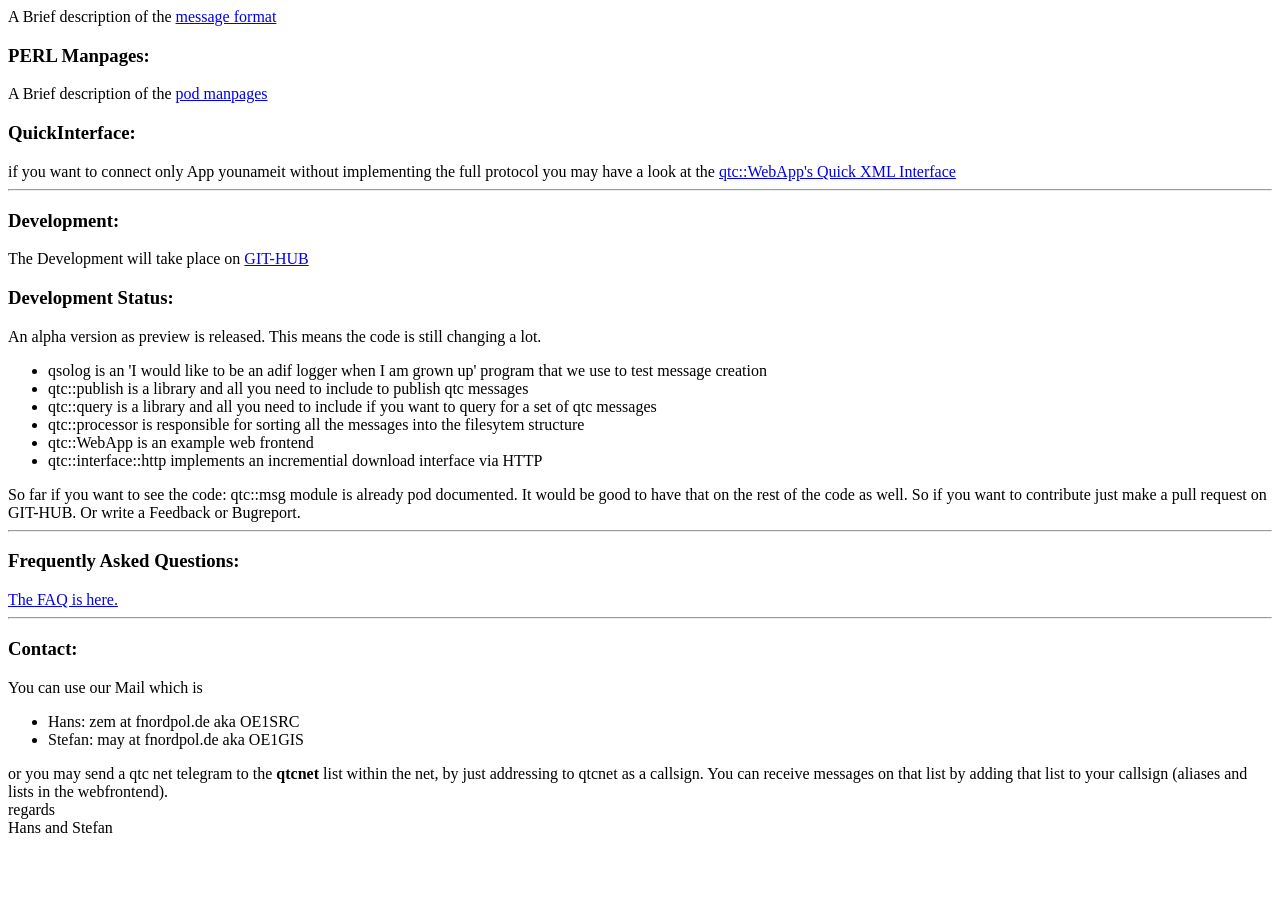
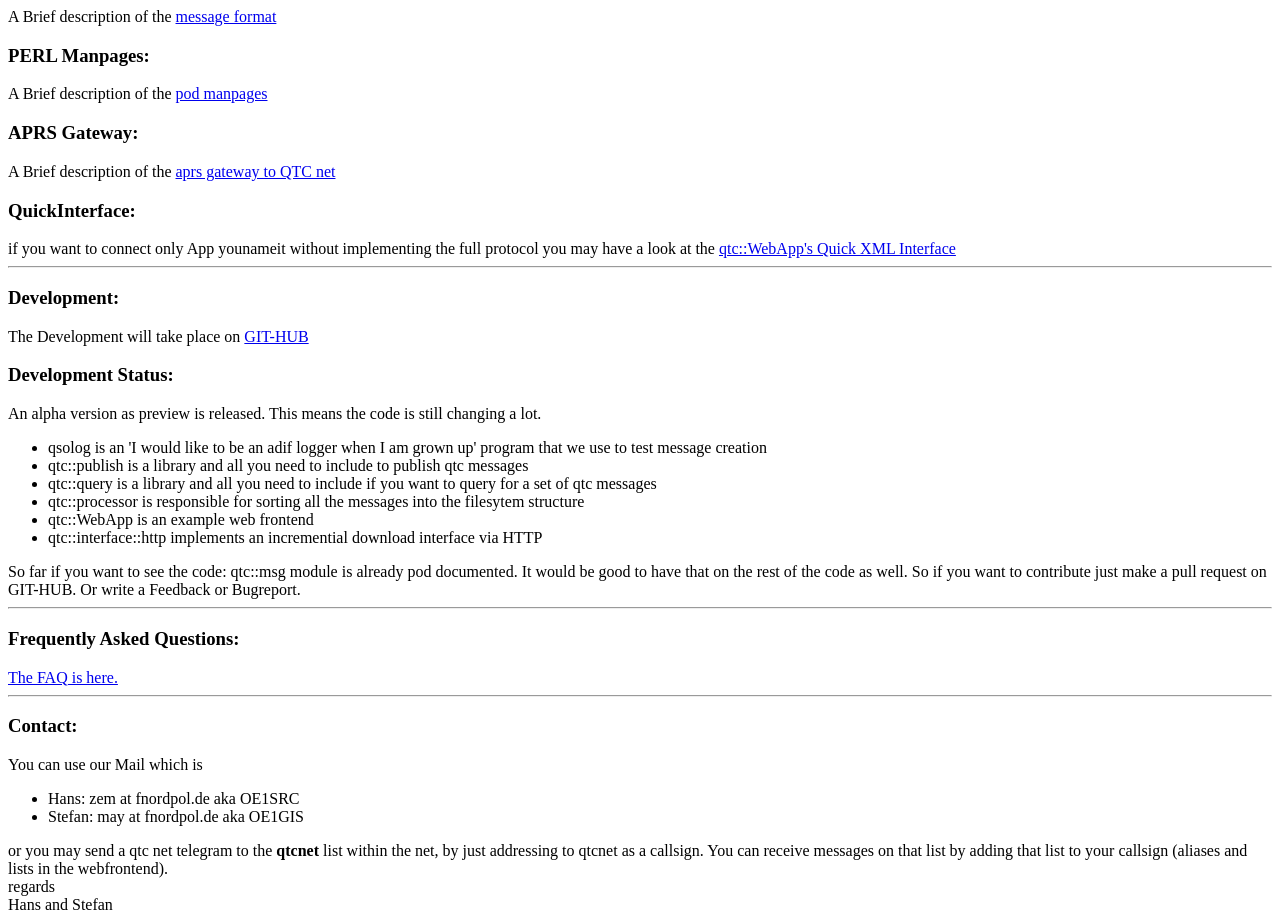
Before and after one commit to zem/qtc-net, a plain HTML site: page www/index.html in a window 1280 px wide. Shown: the part 1080-2002 px from the top of the page. Before the commit the page ends 1925 px from the top, so only its background shows below. Drawn offline with Linux system fonts and the light colour scheme.

Commit message:
reacknowledge an old message
show status as well

```diff
--- a/www/index.html
+++ b/www/index.html
@@ -39,6 +39,8 @@ A Brief description of <a href="http_interface.txt">an http interface for QTC Ne
 A Brief description of the <a href="qtc-message-file-format.txt"> message format</a>
 <h3>PERL Manpages:</h3>
 A Brief description of the <a href="pod/">pod manpages</a>
+<h3>APRS Gateway:</h3>
+A Brief description of the <a href="aprs-gateway.txt">aprs gateway to QTC net</a>
 <h3>QuickInterface:</h3>
 if you want to connect only App younameit without implementing the full protocol you may have a look at the  <a href="quick-interface.txt">qtc::WebApp's Quick XML Interface</a>
 <hr>
```
Also changed, not shown: 3 other files.
